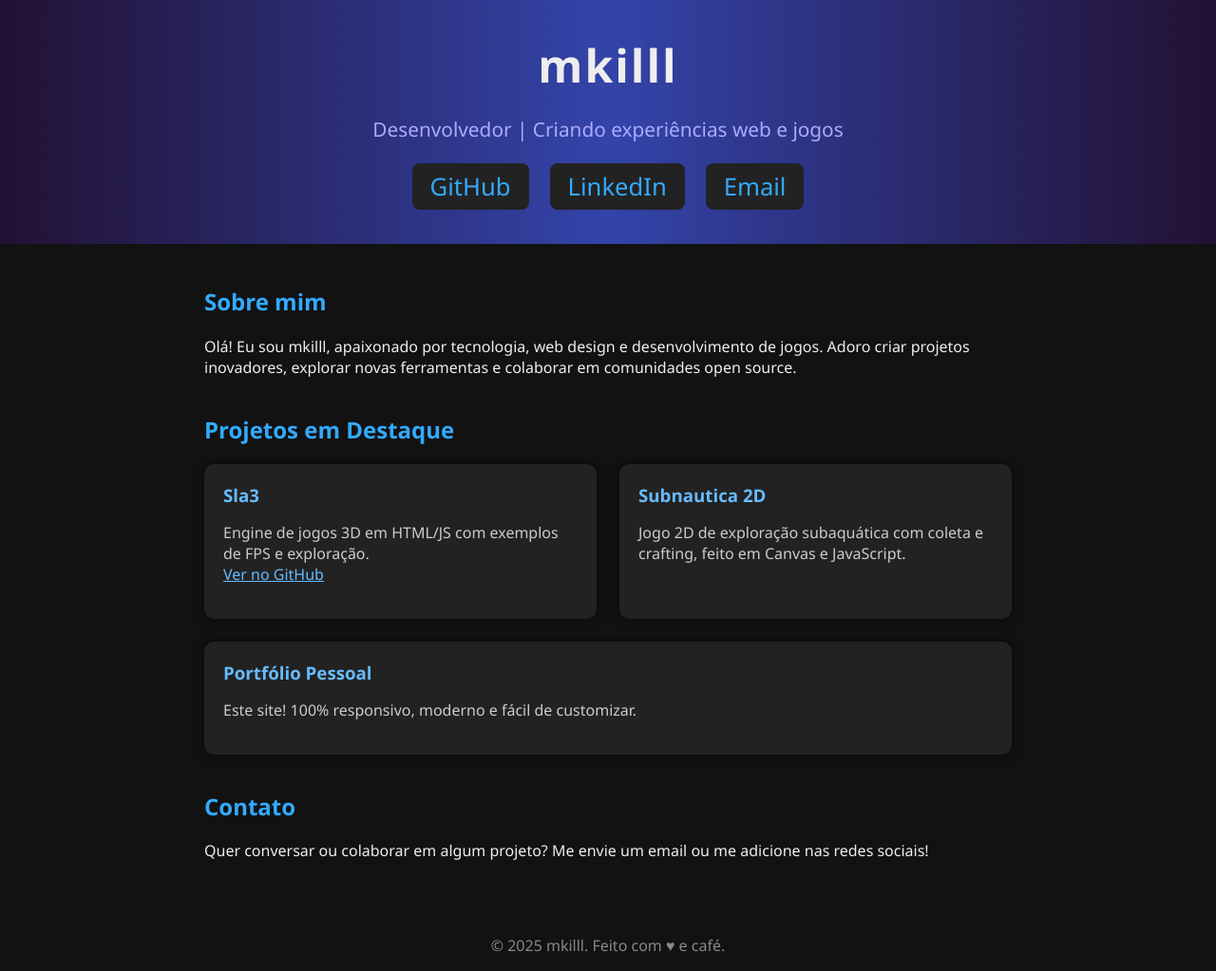
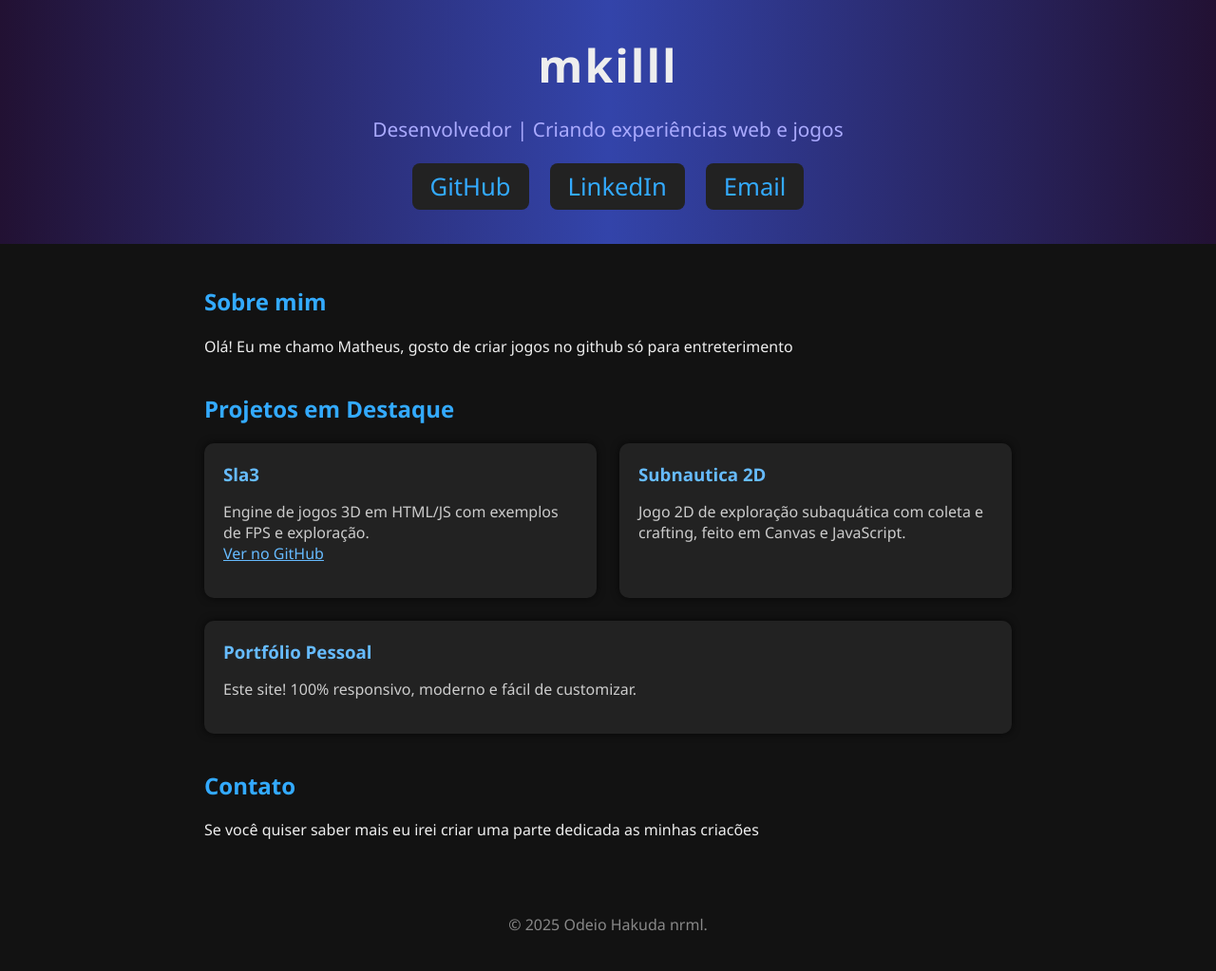
Before and after one commit to mkilll/sla3, a plain HTML site: page index.html in a window 1280 px wide. Shown: the whole page at 95% size. After the commit the page ends 1001 px from the top, so only its background shows below. Drawn offline with Linux system fonts and the light colour scheme.

Commit message:
Update index.html

```diff
--- a/index.html
+++ b/index.html
@@ -34,15 +34,14 @@
     <div class="social">
       <a href="https://github.com/mkilll" target="_blank">GitHub</a>
       <a href="https://linkedin.com/in/seu-usuario" target="_blank">LinkedIn</a>
-      <a href="mailto:seu-email@gmail.com">Email</a>
+      <a href="mailto:samuribeiro955@gmail.com">Email</a>
     </div>
   </header>
   <div class="container">
     <section>
       <h2>Sobre mim</h2>
       <p>
-        Olá! Eu sou mkilll, apaixonado por tecnologia, web design e desenvolvimento de jogos.
-        Adoro criar projetos inovadores, explorar novas ferramentas e colaborar em comunidades open source.
+        Olá! Eu me chamo Matheus, gosto  de criar  jogos no github só para entreterimento
       </p>
     </section>
     <section>
@@ -67,12 +66,12 @@
     <section>
       <h2>Contato</h2>
       <p>
-        Quer conversar ou colaborar em algum projeto? Me envie um email ou me adicione nas redes sociais!
+        Se você quiser saber mais eu irei criar uma parte dedicada as minhas criacões
       </p>
     </section>
   </div>
   <footer>
-    &copy; 2025 mkilll. Feito com ♥ e café.
+    &copy; 2025 Odeio Hakuda nrml.
   </footer>
 </body>
 </html>
```
